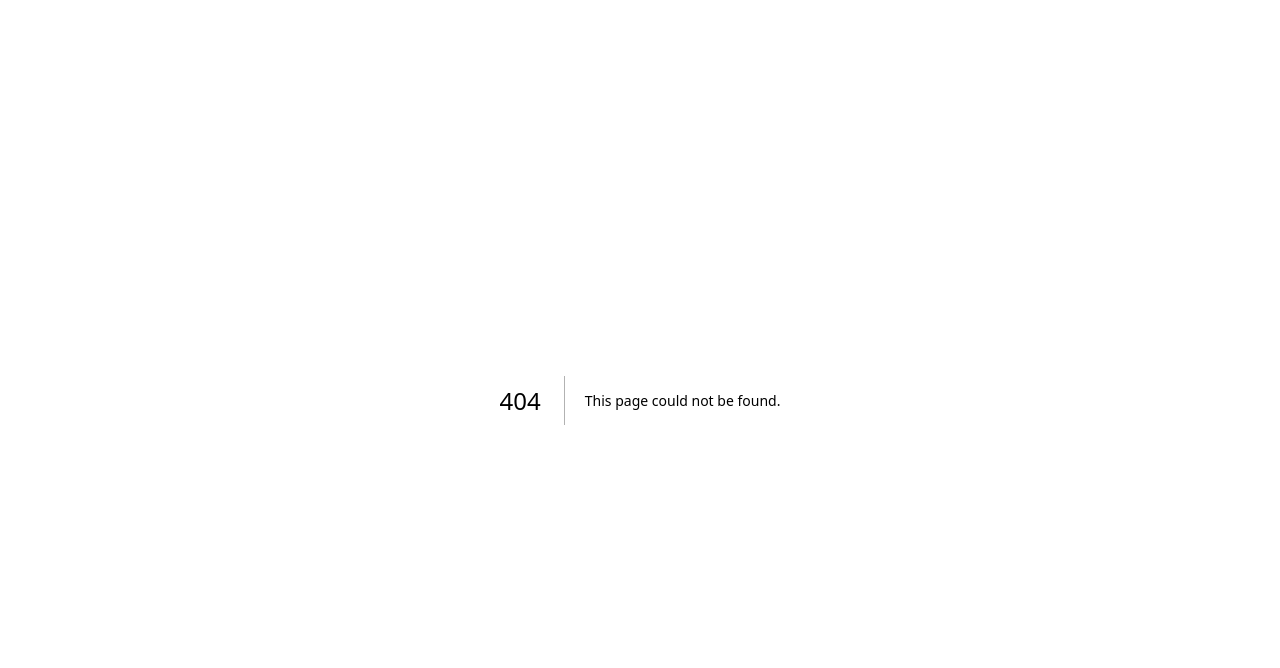
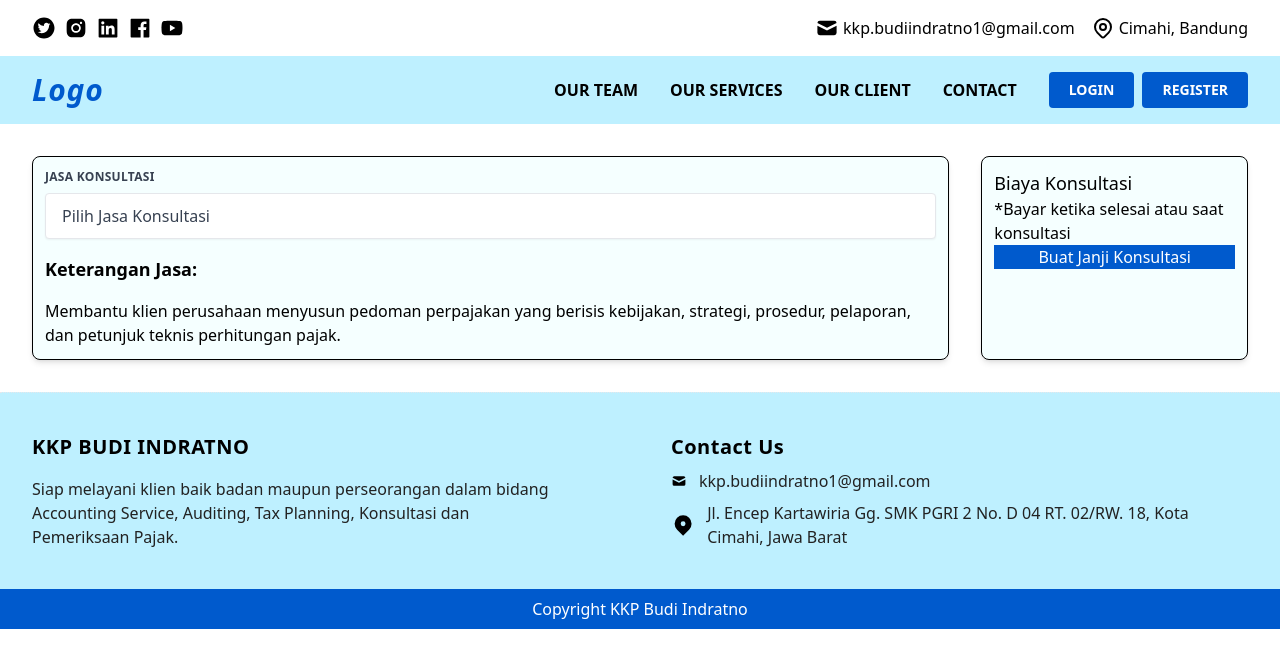
Before and after one commit to azarnuzy/konsultan-pajak, a Next.js app: page /jadwal-konsultasi in a window 1280 px wide. Before the commit this address had no page. Shown: the top 668 px of the page. Built offline with nearby package versions, Linux system fonts and the light colour scheme.

Commit message:
add initiate jadwal konsultasi page

```diff
--- a/components/Head/HeadComponents.jsx
+++ b/components/Head/HeadComponents.jsx
@@ -4,13 +4,13 @@ import React from 'react'
 function HeadComponent() {
   return (
     <Head>
-      <meta charset='UTF-8' />
+      <meta charSet='UTF-8' />
       <meta
         name='viewport'
         content='width=device-width, initial-scale=1.0'
       />
       <meta
-        http-equiv='X-UA-Compatible'
+        httpEquiv='X-UA-Compatible'
         content='ie=edge'
       />
       <meta
--- /dev/null
+++ b/components/JadwalKonsultasi/JadwalKonsultasi.jsx
@@ -0,0 +1,99 @@
+import React, { useState } from 'react'
+import { useForm } from 'react-hook-form'
+
+function JadwalKonsultasi() {
+  const {
+    register,
+    handleSubmit,
+    setError,
+    formState: { errors },
+  } = useForm()
+
+  const [kelengkapanData, setKelengkapanData] = useState({
+    jasaKonsultasi: 'Pilih Jasa Konsultasi',
+  })
+
+  const data = [
+    {
+      name: 'Pajak Bangunan',
+    },
+  ]
+
+  const onSubmit = () => {}
+  return (
+    <form
+      onSubmit={handleSubmit(onSubmit)}
+      className='flex gap-8 p-8'
+    >
+      <div className='w-full flex flex-col gap-16'>
+        <div className='form-container-1'>
+          <label
+            className='form-title'
+            htmlFor={'jasaKonsultasi'}
+          >
+            Jasa Konsultasi
+          </label>
+          <select
+            className='form-container cursor-pointer'
+            id={'jasaKonsultasi'}
+            value={kelengkapanData['jasaKonsultasi']}
+            {...register('jasaKonsultasi', {
+              required: true,
+              onChange: (e) => {
+                setKelengkapanData({
+                  ...kelengkapanData,
+                  ['jasaKonsultasi']: e.target.value,
+                })
+              },
+            })}
+          >
+            <option
+              value={'Pilih Jasa Konsultasi'}
+              disabled
+              //   selected={kelengkapanData?.agama === undefined ? true : false}
+            >
+              Pilih Jasa Konsultasi
+            </option>
+            {data.map((item, i) => {
+              const key = Object.keys(item)[0]
+              const value = item[key]
+              return (
+                <option
+                  value={value}
+                  key={i}
+                >
+                  {value}
+                </option>
+              )
+            })}
+          </select>
+          {errors.jasaKonsultasi && (
+            <span
+              className='text-red-700'
+              role='alert'
+            >
+              Pilih Jasa Konsultasi
+            </span>
+          )}
+          <span className='text-lg font-semibold inline-block my-4'>
+            Keterangan Jasa:
+          </span>
+          <p className='block'>
+            Membantu klien perusahaan menyusun pedoman perpajakan yang berisis
+            kebijakan, strategi, prosedur, pelaporan, dan petunjuk teknis
+            perhitungan pajak.
+          </p>
+        </div>
+      </div>
+      <div className='w-[345px] form-container-1 '>
+        <h4 className='text-lg'>Biaya Konsultasi</h4>
+        <span className=''>*Bayar ketika selesai atau saat konsultasi</span>
+        <button className='bg-darkBlue text-white w-full text-center'>
+          Buat Janji Konsultasi
+        </button>
+      </div>
+    </form>
+  )
+}
+
+export default JadwalKonsultasi
--- a/components/Navbar/Navbar.jsx
+++ b/components/Navbar/Navbar.jsx
@@ -17,6 +17,7 @@ import {
   HiMenu,
   HiOutlineLocationMarker,
   HiPhone,
+  HiUserCircle,
   HiX,
 } from 'react-icons/hi'
 function Navbar() {
@@ -55,7 +56,7 @@ function Navbar() {
                     onClick={() => setIsProfileOpen(!isProfileOpen)}
                     className=' py-2 rounded inline-flex items-center'
                   >
-                    <UserCircleIcon className='h-12 w-12 bg-gray-400 cursor-pointer rounded-full' />
+                    <HiUserCircle className='h-12 w-12 bg-gray-400 cursor-pointer rounded-full' />
                   </button>
                   <Transition
                     show={isProfileOpen}
--- a/pages/index.js
+++ b/pages/index.js
@@ -1,6 +1,6 @@
 import { Inter } from '@next/font/google'
 import HeadComponent from '@/components/Head/HeadComponents'
-import LandingPage from './LandingPage'
+import LandingPage from './landing-page'
 
 const inter = Inter({ subsets: ['latin'] })
 
--- /dev/null
+++ b/pages/jadwal-konsultasi/index.jsx
@@ -0,0 +1,13 @@
+import JadwalKonsultasi from '@/components/JadwalKonsultasi/jadwalKonsultasi'
+import MainLayout from '@/layouts/mainLayout'
+import React from 'react'
+
+function JadwalKonsultasiPage() {
+  return (
+    <MainLayout>
+      <JadwalKonsultasi />
+    </MainLayout>
+  )
+}
+
+export default JadwalKonsultasiPage
--- a/pages/LandingPage/index.jsx
+++ b/pages/landing-page/index.jsx
@@ -3,7 +3,6 @@ import Heading from '@/components/LandingPage/Heading'
 import OurClient from '@/components/LandingPage/OurClient'
 import OurServices from '@/components/LandingPage/OurServices'
 import OurTeam from '@/components/LandingPage/OurTeam'
-import MainLayout from '@/layouts/mainLayout'
 import WideLayout from '@/layouts/wideLayout'
 import React from 'react'
 
--- a/styles/globals.css
+++ b/styles/globals.css
@@ -24,3 +24,7 @@
 .form-title {
   @apply block uppercase tracking-wide text-gray-700 text-xs font-bold mb-2;
 }
+
+.form-container-1 {
+  @apply border-[1px] border-solid border-black rounded-lg shadow-md bg-light-blue-2 p-3;
+}
--- a/tailwind.config.js
+++ b/tailwind.config.js
@@ -18,6 +18,7 @@ module.exports = {
         lighBlue: '#BEF0FF',
         'light-dark': '#222',
         'light-gray': '#EFEFEF',
+        'light-blue-2': '#F5FFFF',
       },
       minHeight: {
         'half-screen': '50vh',
```
